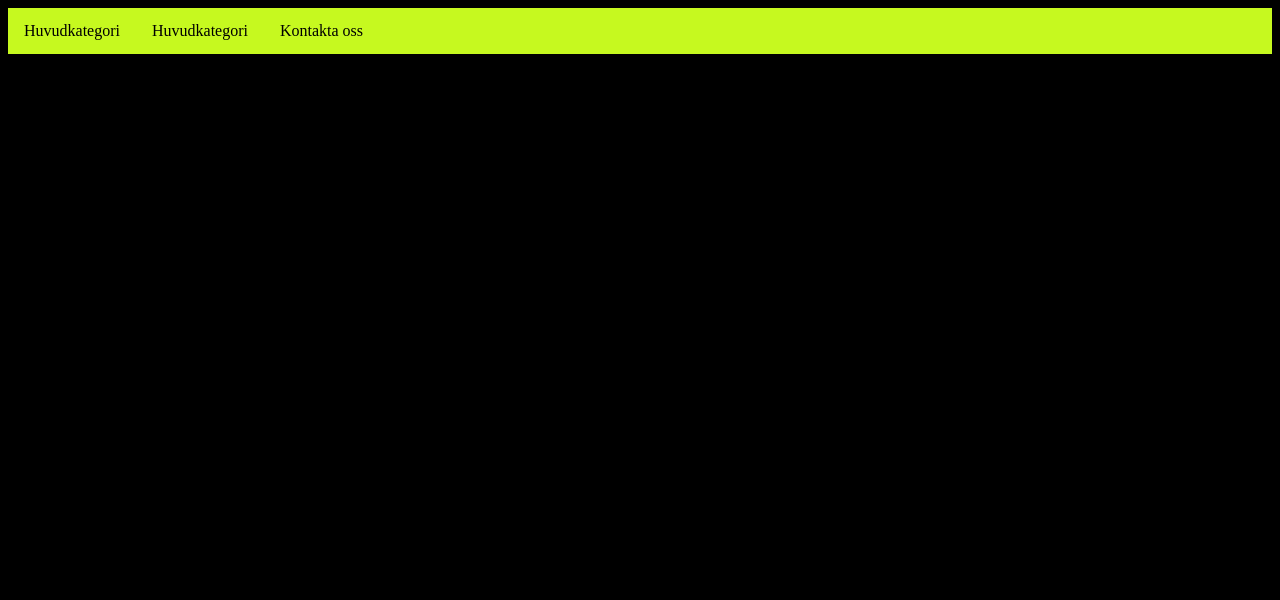
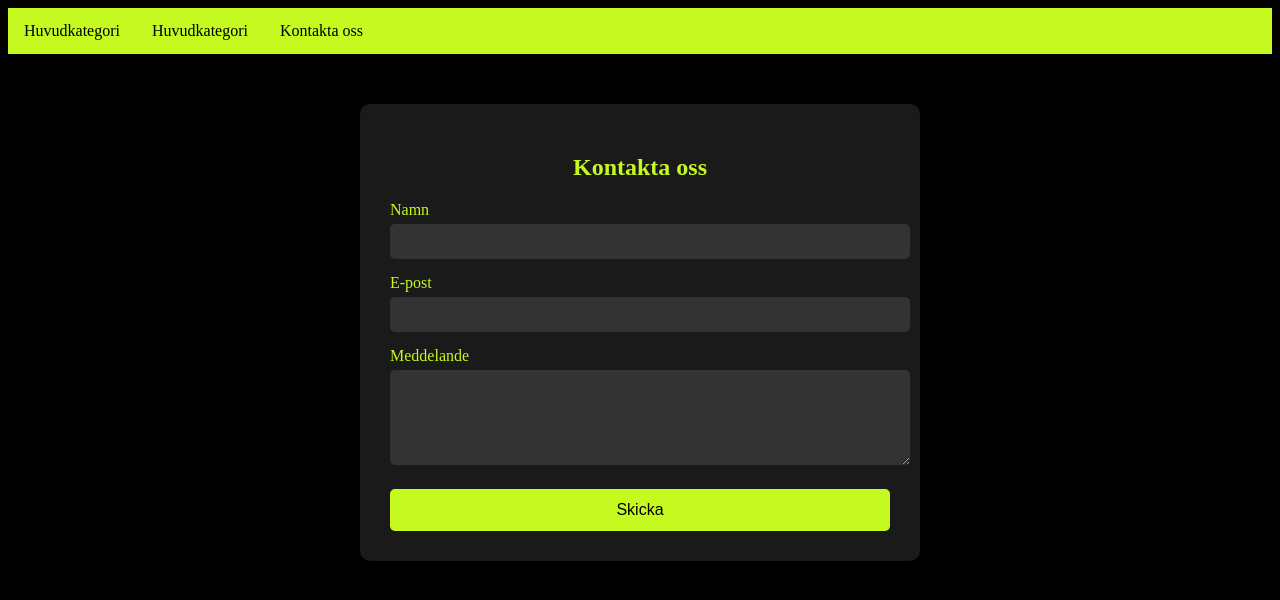
Before and after one commit to AdrianTayeh/SkateShop, a website built with Parcel: page src/form.html in a window 1280 px wide. Built offline with nearby package versions, Linux system fonts and the light colour scheme; some icons are missing.

Commit message:
Skapade och stylade formulär

```diff
--- a/src/css/style.css
+++ b/src/css/style.css
@@ -70,3 +70,51 @@ body {
     width: 30%;
     margin: 20px;
 }
+
+.contact-form {
+    background-color: #1a1a1a;
+    padding: 30px;
+    border-radius: 10px;
+    width: 80%;
+    max-width: 500px;
+    margin-top: 50px;
+    color: white;
+}
+
+.contact-form h2 {
+    color: #C6F91F;
+    text-align: center;
+    margin-bottom: 20px;
+}
+
+.contact-form label {
+    display: block;
+    margin-top: 15px;
+    margin-bottom: 5px;
+    color: #C6F91F;
+}
+
+.contact-form input, .contact-form textarea {
+    width: 100%;
+    padding: 10px;
+    border: none;
+    border-radius: 5px;
+    background-color: #333;
+    color: white;
+}
+
+.contact-form button {
+    margin-top: 20px;
+    width: 100%;
+    padding: 12px;
+    background-color: #C6F91F;
+    color: black;
+    border: none;
+    border-radius: 5px;
+    font-size: 16px;
+    cursor: pointer;
+}
+
+.contact-form button:hover {
+    background-color: #b5e418;
+}
--- a/src/form.html
+++ b/src/form.html
@@ -3,7 +3,7 @@
   <head>
     <meta charset="UTF-8" />
     <meta name="viewport" content="width=device-width, initial-scale=1.0" />
-    <title>Template sida</title>
+    <title>Kontakta oss</title>
     <link href="css/style.css" rel="stylesheet" />
     <!--Insert Google Fonts CDN here-->
     <!--
@@ -43,8 +43,19 @@
           </a>
         </div>
     </div>
-    <main>
+    <main class="flex-container">
+      <form class="contact-form">
+        <h2>Kontakta oss</h2>
+        <label for="name">Namn</label>
+        <input type="text" id="name" name="name" required />
 
-    </main>
+        <label for="email">E-post</label>
+        <input type="email" id="email" name="email" required />
+
+        <label for="message">Meddelande</label>
+        <textarea id="message" name="message" rows="5" required></textarea>
+
+        <button type="submit">Skicka</button>
+      </form>
   </body>
 </html>
```
